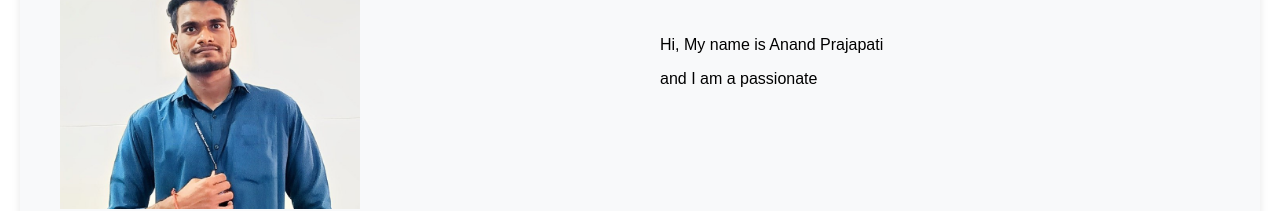
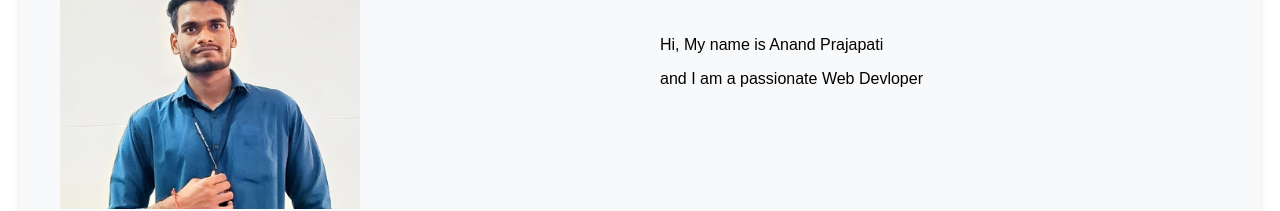
Before and after one commit to AnandGithub2/AnProtfolio, a plain HTML site: page index.html in a window 1280 px wide. Shown: the part 250-461 px from the top of the page. Drawn offline with nearby package versions, Linux system fonts and the light colour scheme.

Commit message:
Update index.html

```diff
--- a/index.html
+++ b/index.html
@@ -38,7 +38,7 @@
             </div>
             <div class="leftSection">
                 <p>Hi, My name is <span class="purple">Anand Prajapati</span></p>
-                <div>and I am a passionate</div>
+                <div>and I am a passionate Web Devloper</div>
                 <span id="element"></span>
             </div>
         </section>
```
